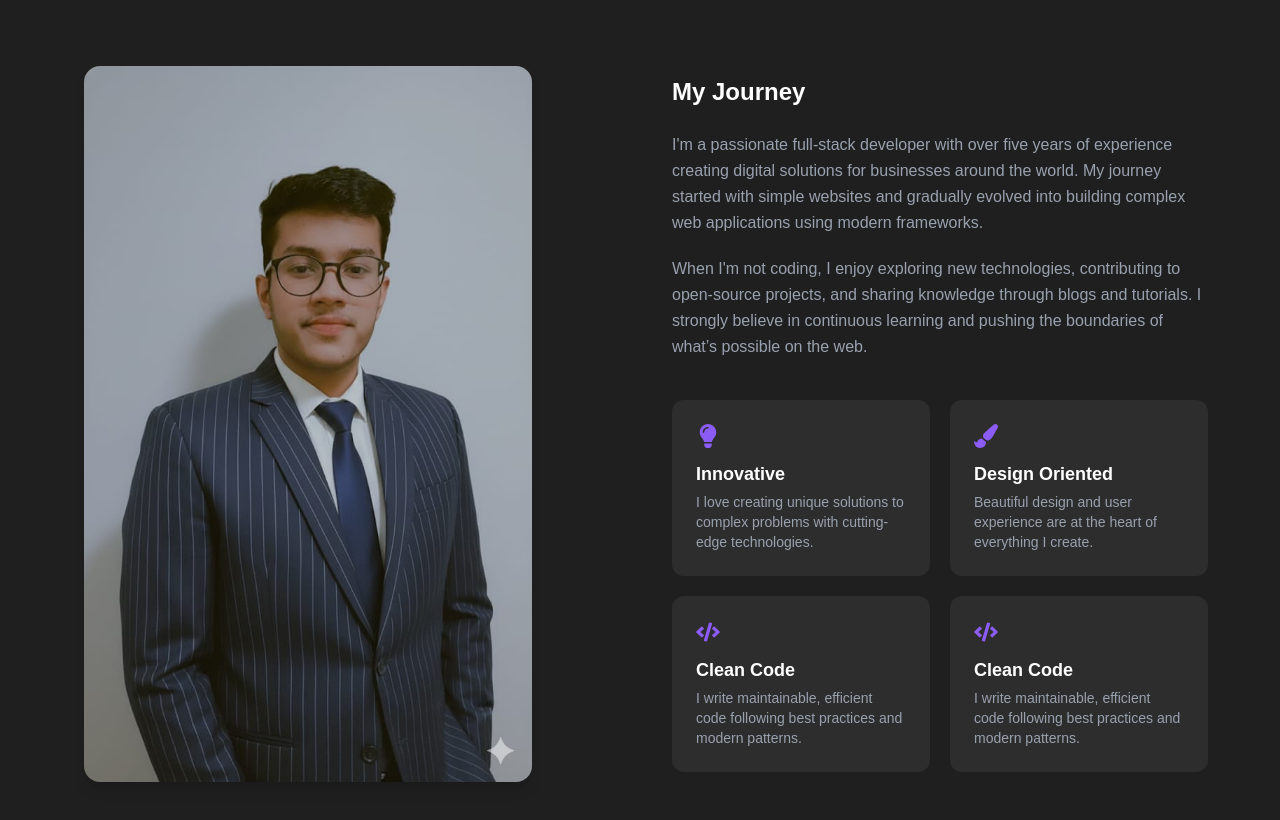
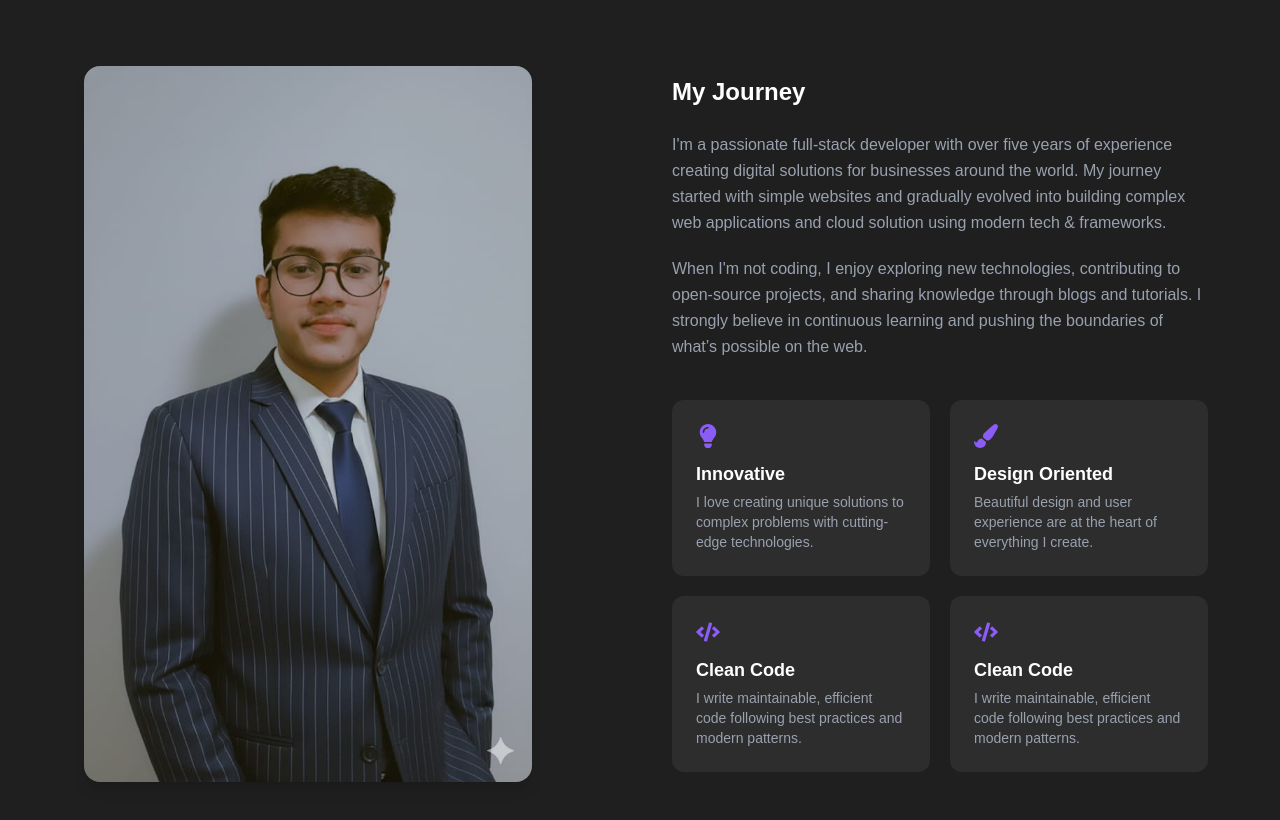
Before and after one commit to aakashsaini943/portfolio, a React (Vite) app: page / in a window 1280 px wide. Shown: the part 1040-1860 px from the top of the page. Built offline with nearby package versions, Linux system fonts and the light colour scheme.

Commit message:
para... fix

```diff
--- a/src/component/About.jsx
+++ b/src/component/About.jsx
@@ -57,7 +57,7 @@ const About = () => {
                 I'm a passionate full-stack developer with over five years of
                 experience creating digital solutions for businesses around the
                 world. My journey started with simple websites and gradually
-                evolved into building complex web applications using modern
+                evolved into building complex web applications and cloud solution using modern tech &
                 frameworks.
               </p>
 
```
